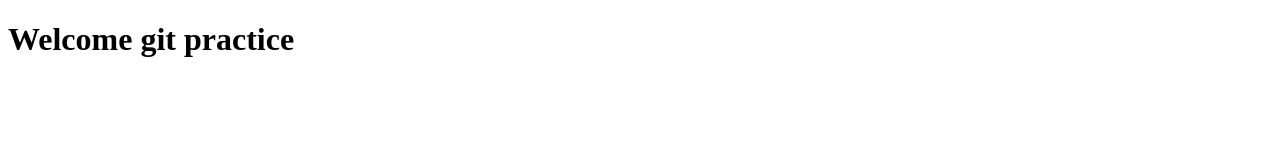
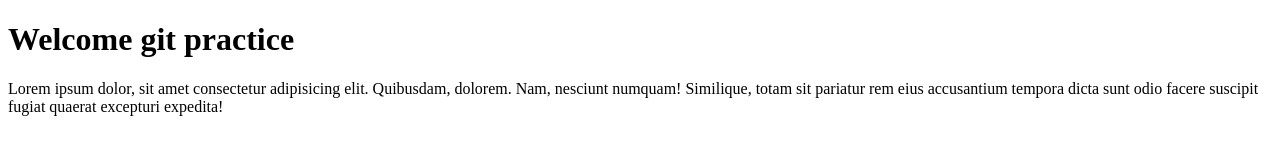
Before and after one commit to anirudhxperts/Git-practice, a plain HTML site: page index.html in a window 1280 px wide. Drawn offline with Linux system fonts and the light colour scheme.

Commit message:
add p tag in index.html

```diff
--- a/index.html
+++ b/index.html
@@ -7,5 +7,6 @@
 </head>
 <body>
     <h1>Welcome git practice</h1>
+    <p>Lorem ipsum dolor, sit amet consectetur adipisicing elit. Quibusdam, dolorem. Nam, nesciunt numquam! Similique, totam sit pariatur rem eius accusantium tempora dicta sunt odio facere suscipit fugiat quaerat excepturi expedita!</p>
 </body>
 </html>
```
